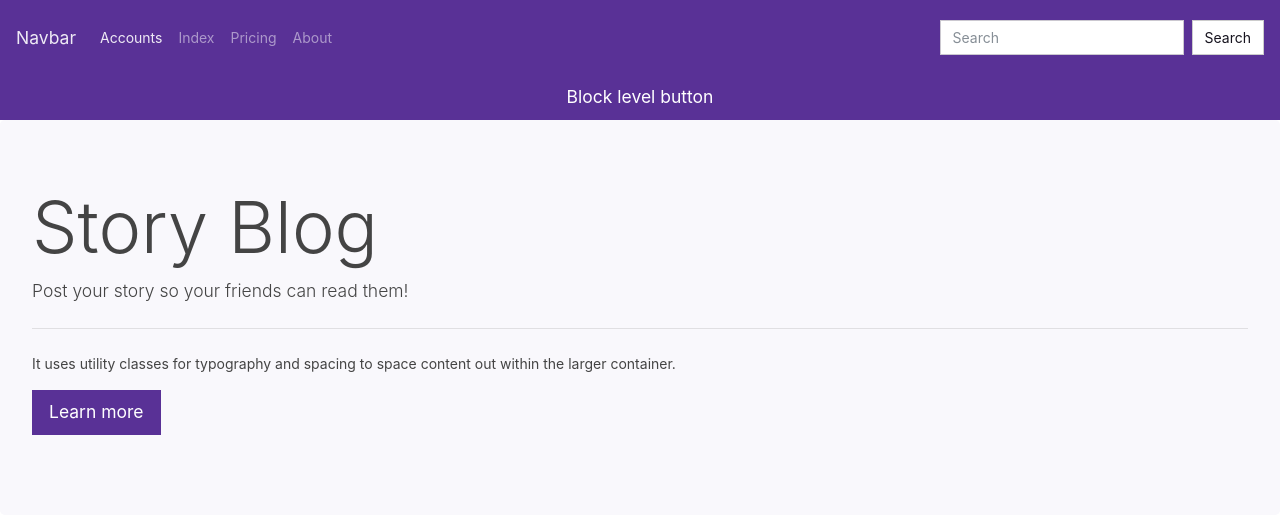
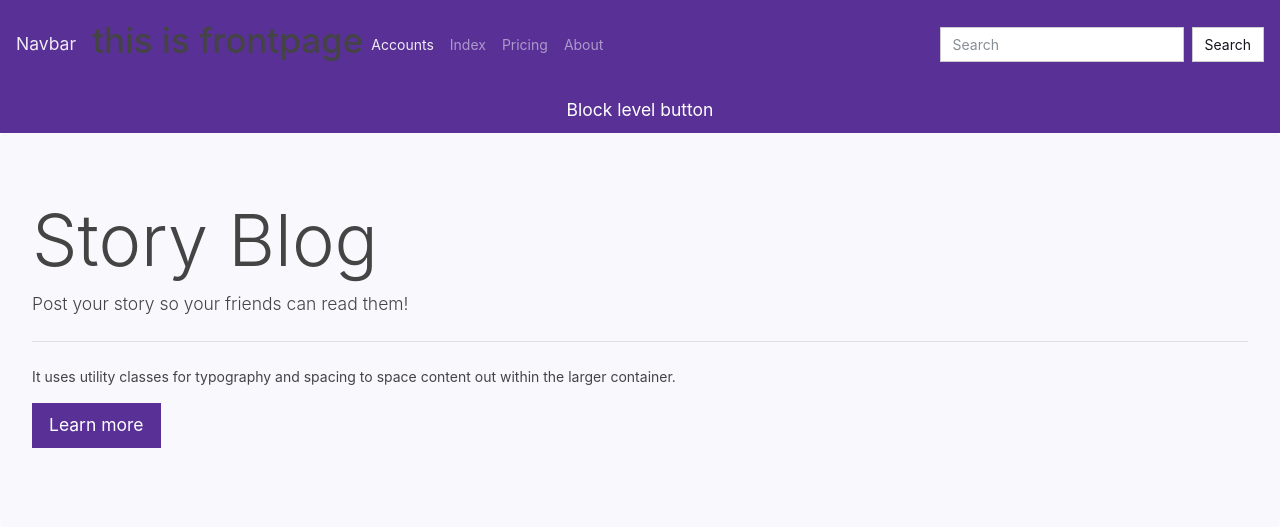
Before and after one commit to Christiandecolombia/StoryBlog, a Django app: template apps/main/templates/main/frontpage.html in a window 1280 px wide. Shown: the top 527 px of the page. Run offline with Django 3.2, Linux system fonts and the light colour scheme; the template is opened without the code that fills it, so the values that code supplies are empty; some libraries are stand-ins or nearby versions.

Commit message:
working on urls

```diff
--- a/StoryBlog/urls.py
+++ b/StoryBlog/urls.py
@@ -19,6 +19,6 @@ from django.urls import path, include
 urlpatterns = [
     path('admin/', admin.site.urls),
      path('', include('apps.main.urls')),
-     path('main/',include('apps.main.urls')),
+     path('main/', include('apps.main.urls')),
      path('accounts/', include('apps.accounts.urls')),
 ]
--- a/apps/main/templates/main/frontpage.html
+++ b/apps/main/templates/main/frontpage.html
@@ -10,7 +10,7 @@
       <button class="navbar-toggler" type="button" data-toggle="collapse" data-target="#navbarColor01" aria-controls="navbarColor01" aria-expanded="false" aria-label="Toggle navigation">
         <span class="navbar-toggler-icon"></span>
       </button>
-
+    <h1>this is frontpage</h1>
       <div class="collapse navbar-collapse" id="navbarColor01">
         <ul class="navbar-nav mr-auto">
           <li class="nav-item active">
--- a/apps/main/templates/main/index.html
+++ b/apps/main/templates/main/index.html
@@ -7,6 +7,7 @@
   {% extends "base.html" %}{% block page_content %}
 
 <h1>this is index</h1>
+
 <a class="nav-link" href="/frontpage">frontpage</a>
 
     {% endblock %}
--- a/apps/main/urls.py
+++ b/apps/main/urls.py
@@ -2,6 +2,6 @@ from django.urls import path
 from . import views
 
 urlpatterns = [
-    path('', views.index, name= 'index' ),
-    path('', views.frontpage, name= 'frontpage' ),
-]
+    path('', views.index, name='index'),
+    path('', views.frontpage, name='frontpage'),
+    ]
--- a/apps/main/views.py
+++ b/apps/main/views.py
@@ -3,7 +3,9 @@ from django.http import HttpResponse
 from django.contrib import messages
 
 def index(request):
-    return render(request, 'main/index.html', {})
+    print("*********************views/index")
+    return render(request, 'main/index.html')
 
 def frontpage(request):
+    print("*********************views/frontpage")
     return render(request, 'main/frontpage.html')
```
